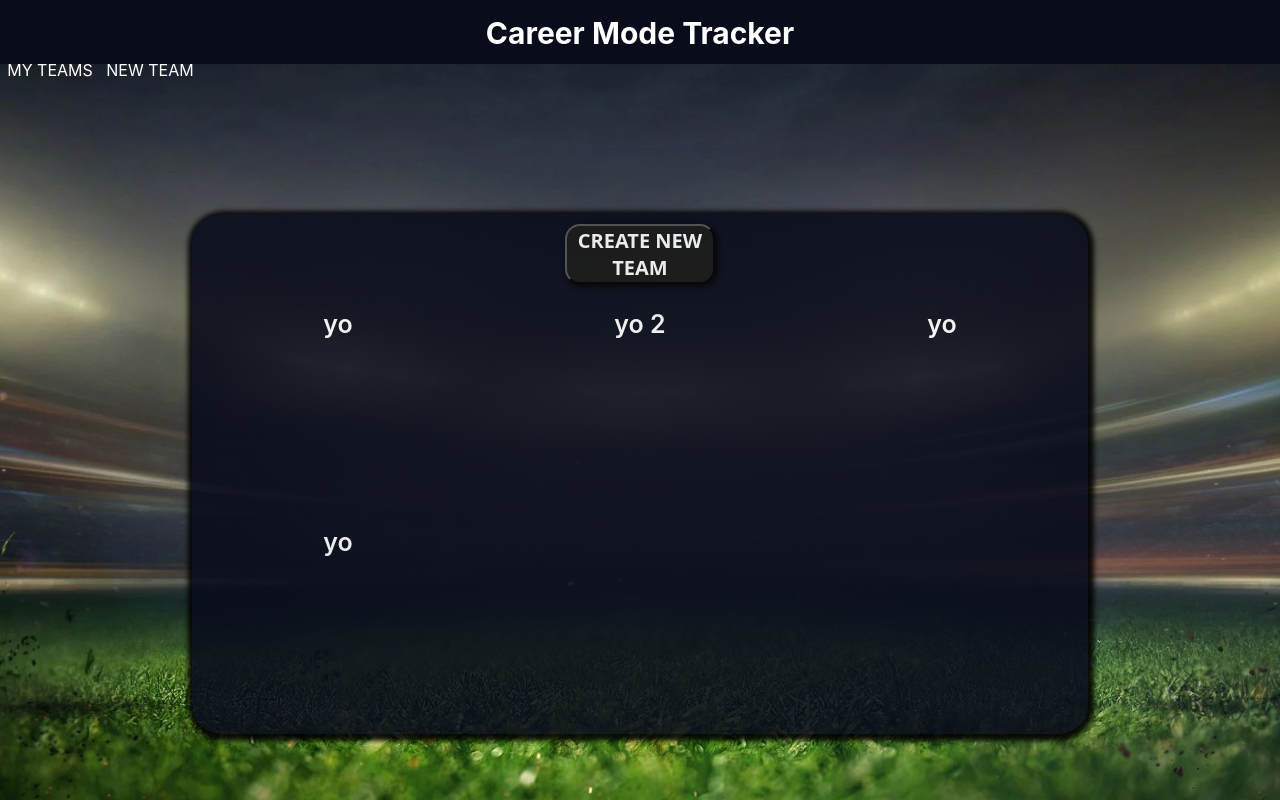
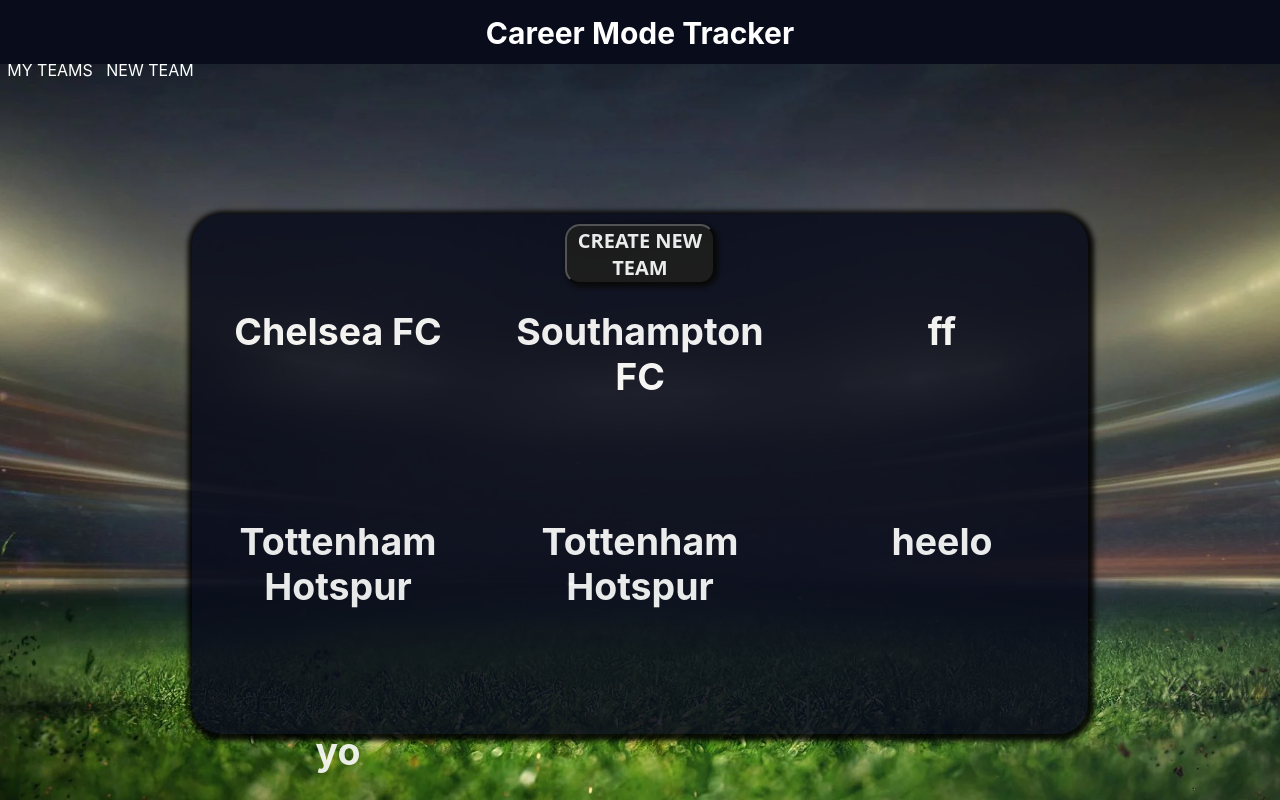
Before and after one commit to rockettdev/careermode-tracker, a React (Create React App) app: page /teams in a window 1280 px wide. Built offline with nearby package versions, Linux system fonts and the light colour scheme; data requests are answered from the project's data file.

Commit message:
Implemented data fetch and map display of new data with a useEffect

```diff
--- a/data/db.json
+++ b/data/db.json
@@ -19,6 +19,14 @@
     {
       "clubName": "Tottenham Hotspur",
       "id": 5
+    },
+    {
+      "clubName": "heelo",
+      "id": 6
+    },
+    {
+      "clubName": "yo",
+      "id": 7
     }
   ]
 }
--- a/src/Components/Teams/index.js
+++ b/src/Components/Teams/index.js
@@ -1,12 +1,25 @@
 import { useState } from 'react'
 import NewClubModal from '../NewClubModal/index.js'
+import TeamsList from '../TeamsListMap/index.js'
 import './teams.css'
+import { useEffect } from 'react'
 
 
 
 function Teams() {
 
-    const [openModal, setOpenModal] = useState(false)
+    const [openModal, setOpenModal] = useState(false);
+    const [teams, setTeams] = useState(null)
+
+    useEffect(() => {
+        fetch('http://localhost:8000/teams')
+            .then(res => {
+                return res.json();
+            })
+            .then(data => {
+                setTeams(data);
+            })
+    }, [teams]);
 
     return (
         <>
@@ -30,12 +43,7 @@
                         setOpenModal(true);
                     }}> CREATE NEW TEAM </button>
                 </div>
-                <div className='teamslist'>
-                    <div> yo </div>
-                    <div> yo 2</div>
-                    <div> yo </div>
-                    <div> yo </div>
-                </div>
+                   { teams && <TeamsList teams={teams}/> }
             </section>
         </div>
 
--- /dev/null
+++ b/src/Components/TeamsListMap/index.js
@@ -0,0 +1,17 @@
+const TeamsList = ({ teams }) => {
+
+    return (
+
+        <div className='teamslist'>
+        {teams.map((team) => (
+            <div>
+                <h2>{ team.clubName }</h2>
+            </div>
+        ))
+        }
+        </div>
+
+    )
+}
+
+export default TeamsList
```
